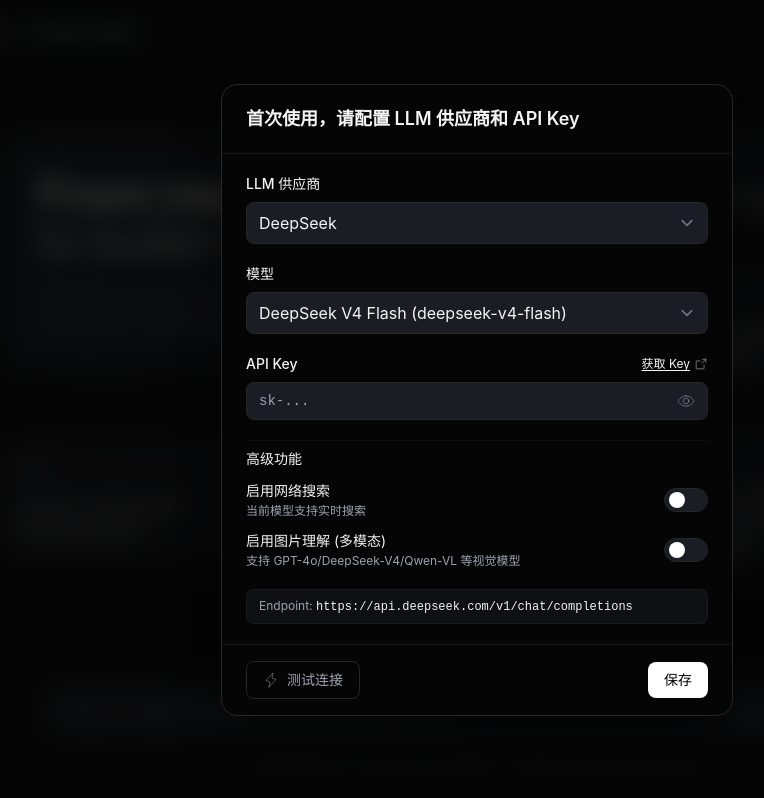
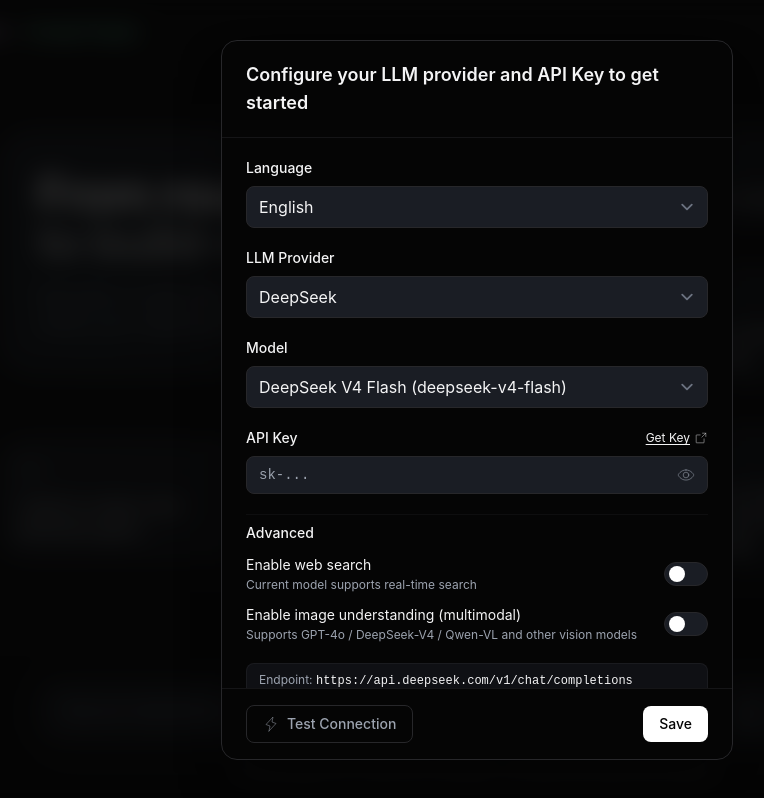
Before and after one commit to Golden-forest/Agent_Ask, a React (Vite) app in the folder frontend/: page / in a window 1280 px wide. Shown: the whole page, without its empty margins (163-927 px from the left). Built offline with nearby package versions, Linux system fonts and the light colour scheme.

Commit message:
feat(i18n): add language selector and translate SettingsModal visible text

```diff
--- a/frontend/src/components/settings/SettingsModal.tsx
+++ b/frontend/src/components/settings/SettingsModal.tsx
@@ -5,6 +5,8 @@
 import { testConnection } from '../../services/llm';
 import type { ProviderId } from '../../types';
 import toast from 'react-hot-toast';
+import { useT } from '../../i18n';
+import type { Language } from '../../i18n/types';
 
 interface SettingsModalProps {
   forceOpen?: boolean; // 首启动时强制打开（不可关闭）
@@ -23,6 +25,9 @@
   const setEnableSearch = useSettingsStore((s) => s.setEnableSearch);
   const setEnableVision = useSettingsStore((s) => s.setEnableVision);
   const setModalOpen = useSettingsStore((s) => s.setModalOpen);
+  const language = useSettingsStore((s) => s.settings.language);
+  const setLanguage = useSettingsStore((s) => s.setLanguage);
+  const { t } = useT();
 
   // 本地 UI 状态
   const [showApiKey, setShowApiKey] = useState(false);
@@ -182,17 +187,17 @@
         <div className="flex items-center justify-between px-6 py-5 border-b border-border/50">
           <div className="flex flex-col">
             <h2 className="text-lg font-semibold text-text">
-              {forceOpen ? '首次使用，请配置 LLM 供应商和 API Key' : '设置'}
+              {forceOpen ? t('settings.titleFirstUse') : t('settings.title')}
             </h2>
             {!forceOpen && (
-              <p className="text-xs text-textSecondary mt-0.5">配置 LLM 供应商和 API Key</p>
+              <p className="text-xs text-textSecondary mt-0.5">{t('settings.subtitle')}</p>
             )}
           </div>
           {!forceOpen && (
             <button
               onClick={handleClose}
               className="w-8 h-8 rounded-lg flex items-center justify-center text-textSecondary hover:text-text hover:bg-surfaceHover transition-colors"
-              title="关闭"
+              title={t('settings.close')}
             >
               <X weight="bold" size={16} />
             </button>
@@ -201,10 +206,26 @@
 
         {/* ========== Body ========== */}
         <div className="px-6 py-5 space-y-5 overflow-y-auto flex-1">
+          {/* ----- 语言选择 ----- */}
+          <div className="space-y-2">
+            <label htmlFor="language-select" className="block text-sm font-medium text-text">
+              {t('settings.languageLabel')}
+            </label>
+            <select
+              id="language-select"
+              value={language}
+              onChange={(e) => setLanguage(e.target.value as Language)}
+              className="w-full bg-surface border border-border rounded-lg px-3 py-2 text-text focus:outline-none focus:border-white/30 transition-colors cursor-pointer"
+            >
+              <option value="zh">中文</option>
+              <option value="en">English</option>
+            </select>
+          </div>
+
           {/* ----- 供应商选择 ----- */}
           <div className="space-y-2">
             <label htmlFor="provider-select" className="block text-sm font-medium text-text">
-              LLM 供应商
+              {t('settings.providerLabel')}
             </label>
             <select
               id="provider-select"
@@ -223,7 +244,7 @@
           {/* ----- 模型选择 ----- */}
           <div className="space-y-2">
             <label htmlFor="model-select" className="block text-sm font-medium text-text">
-              模型
+              {t('settings.modelLabel')}
             </label>
             {isCustom ? (
               <input
@@ -231,7 +252,7 @@
                 type="text"
                 value={settings.customModel}
                 onChange={(e) => setCustomModel(e.target.value)}
-                placeholder="例如: deepseek-v4-flash, gpt-4o"
+                placeholder={t('settings.modelPlaceholder')}
                 className="w-full bg-surface border border-border rounded-lg px-3 py-2 text-text placeholder-textSecondary focus:outline-none focus:border-white/30 transition-colors"
               />
             ) : (
@@ -254,7 +275,7 @@
           {isCustom && (
             <div className="space-y-2">
               <label htmlFor="baseurl-input" className="block text-sm font-medium text-text">
-                Base URL
+                {t('settings.baseUrlLabel')}
               </label>
               <input
                 id="baseurl-input"
@@ -265,7 +286,7 @@
                 className="w-full bg-surface border border-border rounded-lg px-3 py-2 text-text placeholder-textSecondary focus:outline-none focus:border-white/30 transition-colors"
               />
               <p className="text-xs text-textSecondary">
-                需兼容 OpenAI API 格式，路径会自动追加 <code className="px-1 py-0.5 bg-surface rounded text-text">/v1/chat/completions</code>
+                {t('settings.baseUrlHint')} <code className="px-1 py-0.5 bg-surface rounded text-text">/v1/chat/completions</code>
               </p>
             </div>
           )}
@@ -274,7 +295,7 @@
           <div className="space-y-2">
             <div className="flex items-center justify-between">
               <label htmlFor="apikey-input" className="block text-sm font-medium text-text">
-                API Key
+                {t('settings.apiKeyLabel')}
               </label>
               {currentProvider.apiKeyUrl && (
                 <a
@@ -283,7 +304,7 @@
                   rel="noopener noreferrer"
                   className="inline-flex items-center gap-1 text-xs text-text hover:text-white underline underline-offset-2 transition-colors"
                 >
-                  获取 Key
+                  {t('settings.getApiKey')}
                   <ArrowSquareOut weight="thin" size={14} />
                 </a>
               )}
@@ -303,7 +324,7 @@
                 type="button"
                 onClick={() => setShowApiKey((v) => !v)}
                 className="absolute right-2 top-1/2 -translate-y-1/2 w-7 h-7 rounded-md flex items-center justify-center text-textSecondary hover:text-text hover:bg-surfaceHover transition-colors"
-                title={showApiKey ? '隐藏' : '显示'}
+                title={showApiKey ? t('settings.hideApiKey') : t('settings.showApiKey')}
                 tabIndex={-1}
               >
                 {showApiKey ? <EyeSlash weight="thin" size={18} /> : <Eye weight="thin" size={18} />}
@@ -313,18 +334,18 @@
 
           {/* ----- 高级功能开关 ----- */}
           <div className="space-y-3 pt-2 border-t border-border/30">
-            <div className="text-sm font-medium text-text">高级功能</div>
+            <div className="text-sm font-medium text-text">{t('settings.advanced')}</div>
 
             {/* 网络搜索开关 */}
             <label className="flex items-center justify-between cursor-pointer group">
               <div className="flex-1">
                 <div className="text-sm text-text group-hover:text-white transition-colors">
-                  启用网络搜索
+                  {t('settings.enableSearch')}
                 </div>
                 <div className="text-xs text-textSecondary mt-0.5">
                   {settings.provider === 'deepseek' || settings.provider === 'qwen'
-                    ? '当前模型支持实时搜索'
-                    : '仅 DeepSeek 和 Qwen 支持'}
+                    ? t('settings.searchSupported')
+                    : t('settings.searchUnsupported')}
                 </div>
               </div>
               <button
@@ -349,10 +370,10 @@
             <label className="flex items-center justify-between cursor-pointer group">
               <div className="flex-1">
                 <div className="text-sm text-text group-hover:text-white transition-colors">
-                  启用图片理解 (多模态)
+                  {t('settings.enableVision')}
                 </div>
                 <div className="text-xs text-textSecondary mt-0.5">
-                  支持 GPT-4o/DeepSeek-V4/Qwen-VL 等视觉模型
+                  {t('settings.visionHint')}
                 </div>
               </div>
               <button
@@ -393,7 +414,7 @@
             className="inline-flex items-center gap-2 bg-transparent border border-border text-textSecondary hover:text-text hover:border-white/20 hover:bg-surfaceHover rounded-lg px-4 py-2 text-sm font-medium transition-colors disabled:opacity-50 disabled:cursor-not-allowed"
           >
             {isTesting ? <CircleNotch weight="bold" size={16} className="animate-spin" /> : <Lightning weight="thin" size={16} />}
-            {isTesting ? '测试中...' : '测试连接'}
+            {isTesting ? t('settings.testing') : t('settings.testConnection')}
           </button>
 
           {/* Cancel / Save */}
@@ -403,14 +424,14 @@
                 onClick={handleClose}
                 className="bg-transparent border border-border text-textSecondary hover:text-text hover:bg-surfaceHover rounded-lg px-4 py-2 text-sm font-medium transition-colors"
               >
-                取消
+                {t('settings.cancel')}
               </button>
             )}
             <button
               onClick={handleSave}
               className="bg-primary text-background hover:bg-primaryHover rounded-lg px-4 py-2 text-sm font-medium transition-colors"
             >
-              保存
+              {t('settings.save')}
             </button>
           </div>
         </div>
```
